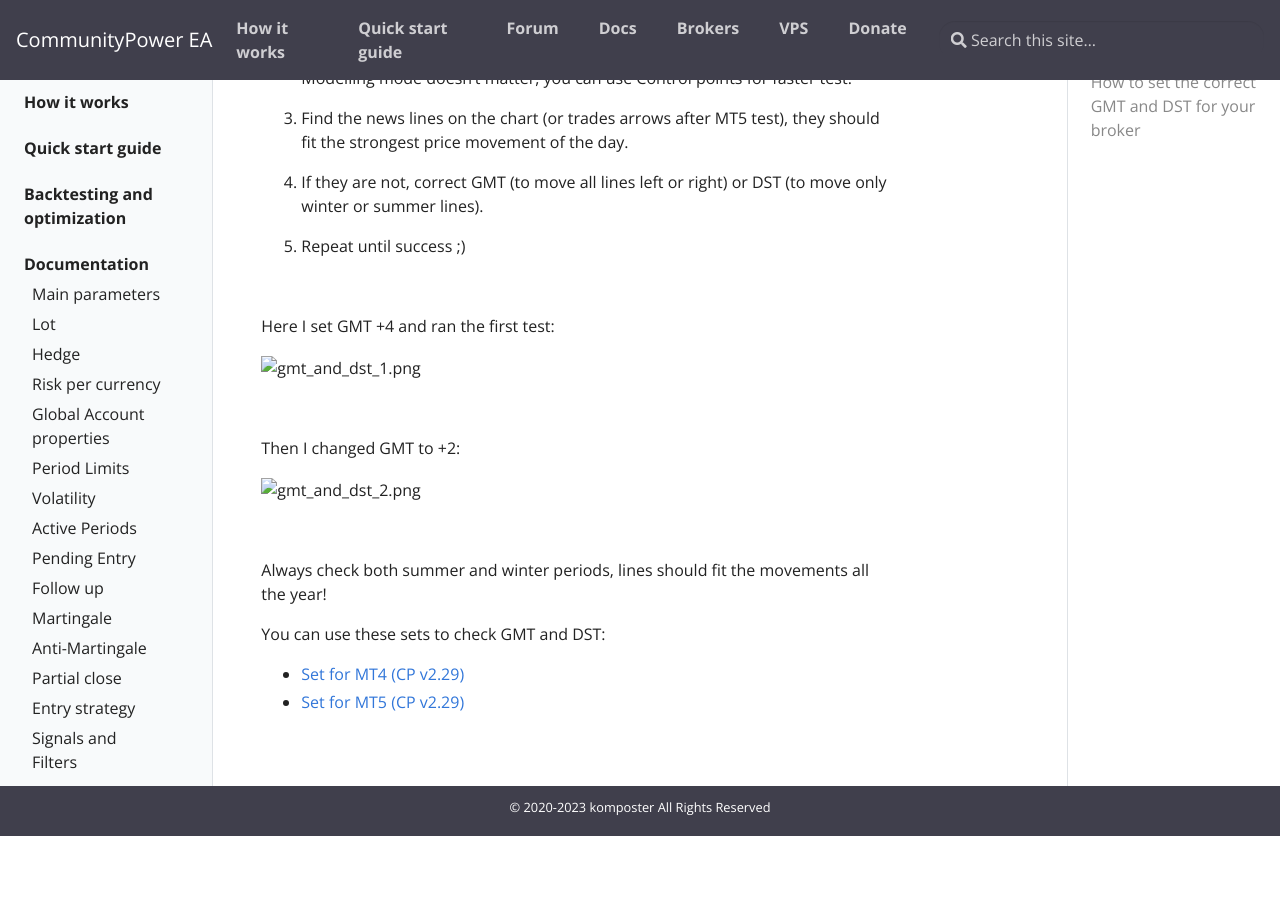
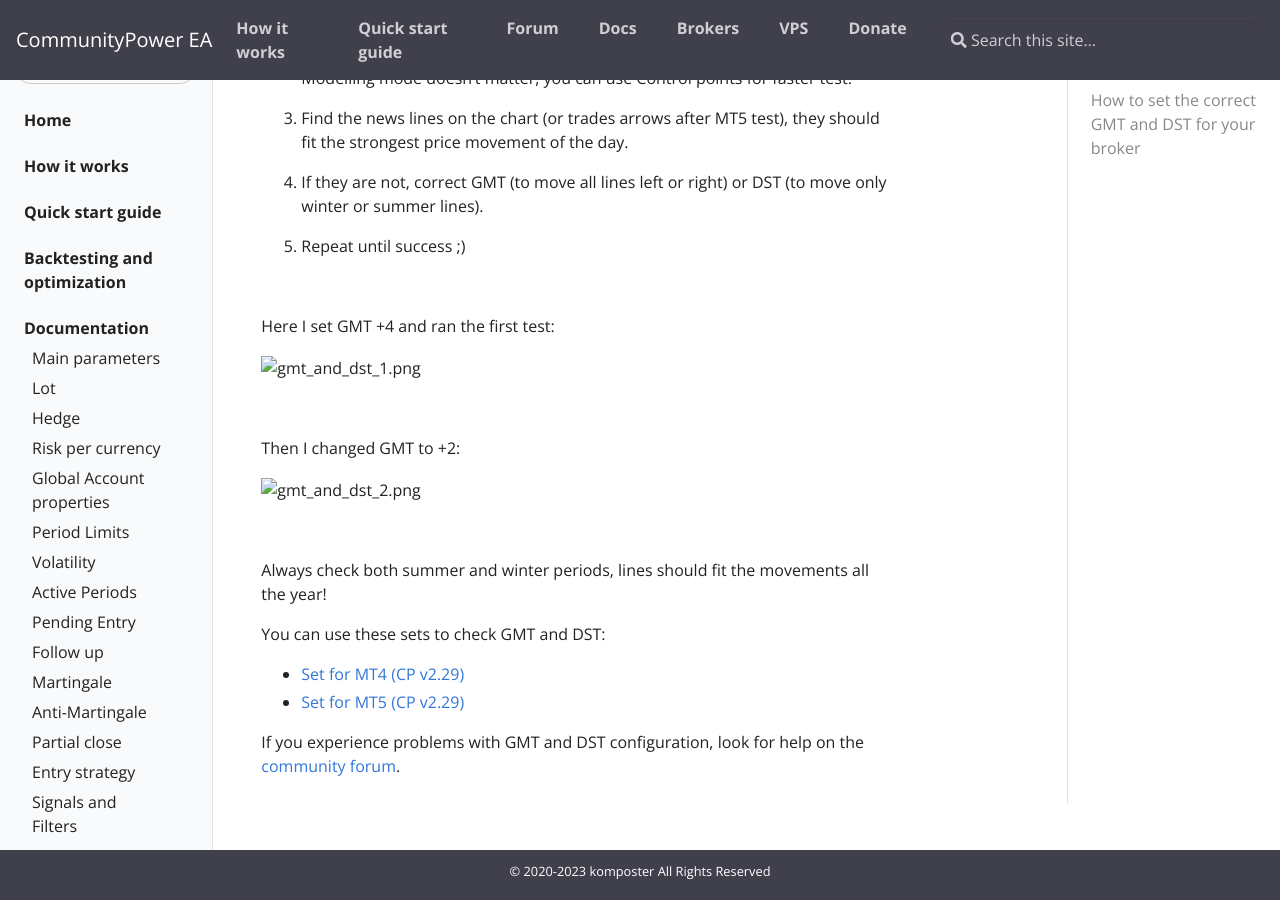
Before and after one commit to komposter/CommunityPowerEA.com, a Jekyll site: the page built from _docs/FAQ/GMT-and-DST.md, in a window 1280 px wide and 900 px high, scrolled down 264 px. Built offline with Jekyll 4.4.1, drawn with Linux system fonts in a browser that asks for light colours; before the commit the page ends 1100 px from its top, so only the background shows below that.

Commit message:
Content change

```diff
--- a/_docs/FAQ/GMT-and-DST.md
+++ b/_docs/FAQ/GMT-and-DST.md
@@ -35,5 +35,7 @@
 
 You can use these sets to check GMT and DST:
 
-* [Set for MT4 (CP v2.29)](..%2F..%2Fassets%2Fsets%2FCP_MT4_USD_GMTandDST_check.set)
-* [Set for MT5 (CP v2.29)](..%2F..%2Fassets%2Fsets%2FCP_MT5_USD_GMTandDST_check.set)
+* [Set for MT4 (CP v2.29)](/assets/sets/CP_MT4_USD_GMTandDST_check.set)
+* [Set for MT5 (CP v2.29)](/assets/sets/CP_MT5_USD_GMTandDST_check.set)
+
+If you experience problems with GMT and DST configuration, look for help on the [community forum](https://forum.communitypowerea.com/communities/7/topics/273-how-to-set-the-correct-gmt-and-dst-for-your-broker).
```
